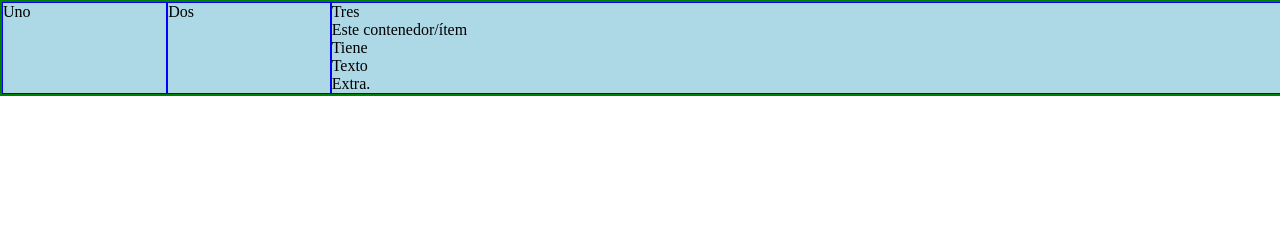
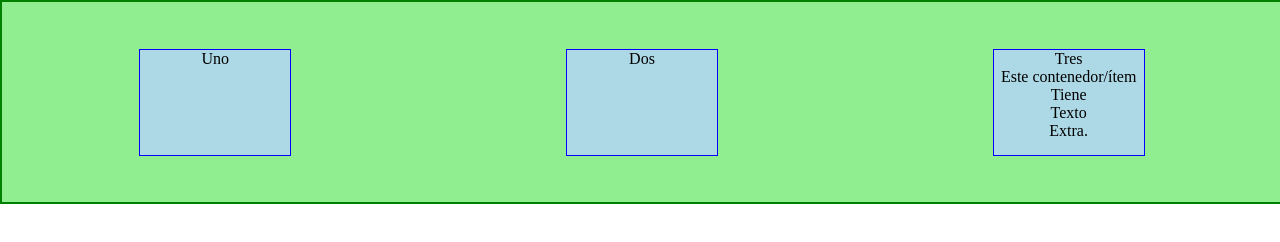
Before and after one commit to ej3mplo/ejemplo--css-flexbox, a plain HTML site: page el-contenedor-flex/index.html in a window 1280 px wide. Drawn offline with Linux system fonts and the light colour scheme.

Commit message:
alineación de los elementos flex

```diff
--- a/el-contenedor-flex/index.css
+++ b/el-contenedor-flex/index.css
@@ -9,11 +9,16 @@ html, body {
 .box {
   background: lightgreen;
   border: 2px solid green;
+  width: 100vw;
+  height: 200px;
 }
 
 .box > * {
   background: lightblue;
   border: 1px solid blue;
+  min-width: 150px;
+  height: 105px;
+  text-align: center;
 }
 
 /**
@@ -23,7 +28,6 @@ html, body {
 /** Contenedor Flex. */
 .box {
   display: flex;
-  width: 100vw;
   /**
   * Valores por defecto:
   *  flex-direction: row; (row | row-reverse | column | column-reverse)
@@ -33,6 +37,13 @@ html, body {
   *  flex-flow: [flex-direction] [flex-wrap]
   */
   flex-flow: row nowrap;
+  /**
+   * Valores
+   *  align-items:     (center | flex-start | flex-end | strech);
+   *  justify-content: (center | flex-start | flex-end | strech | space-around | space-between)
+   */
+  align-items: center;
+  justify-content: space-around;
 }
 
 /** Elementos del contenedor flex. */
@@ -48,9 +59,9 @@ html, body {
   * Abrebiatura.
   *  flex: [flex-grow] [flex-shrink] [flex-basis]
   */
-  flex: 1 1 auto;
+  flex: 0 1 auto;
 }
 
 .box > *:nth-child(3) {
-  flex: 6 1 auto;
+  flex: 0 1 auto;
 }
```
